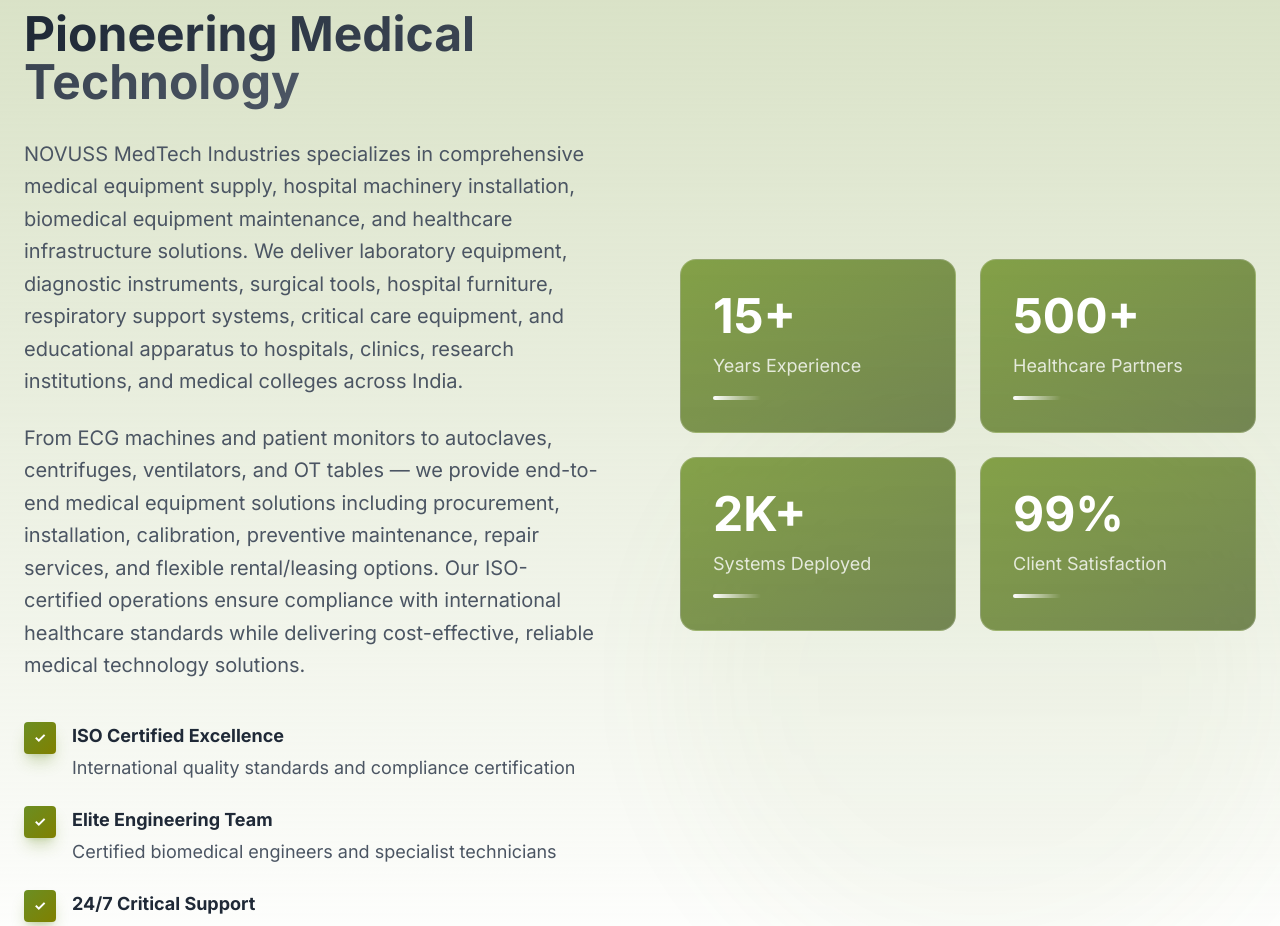
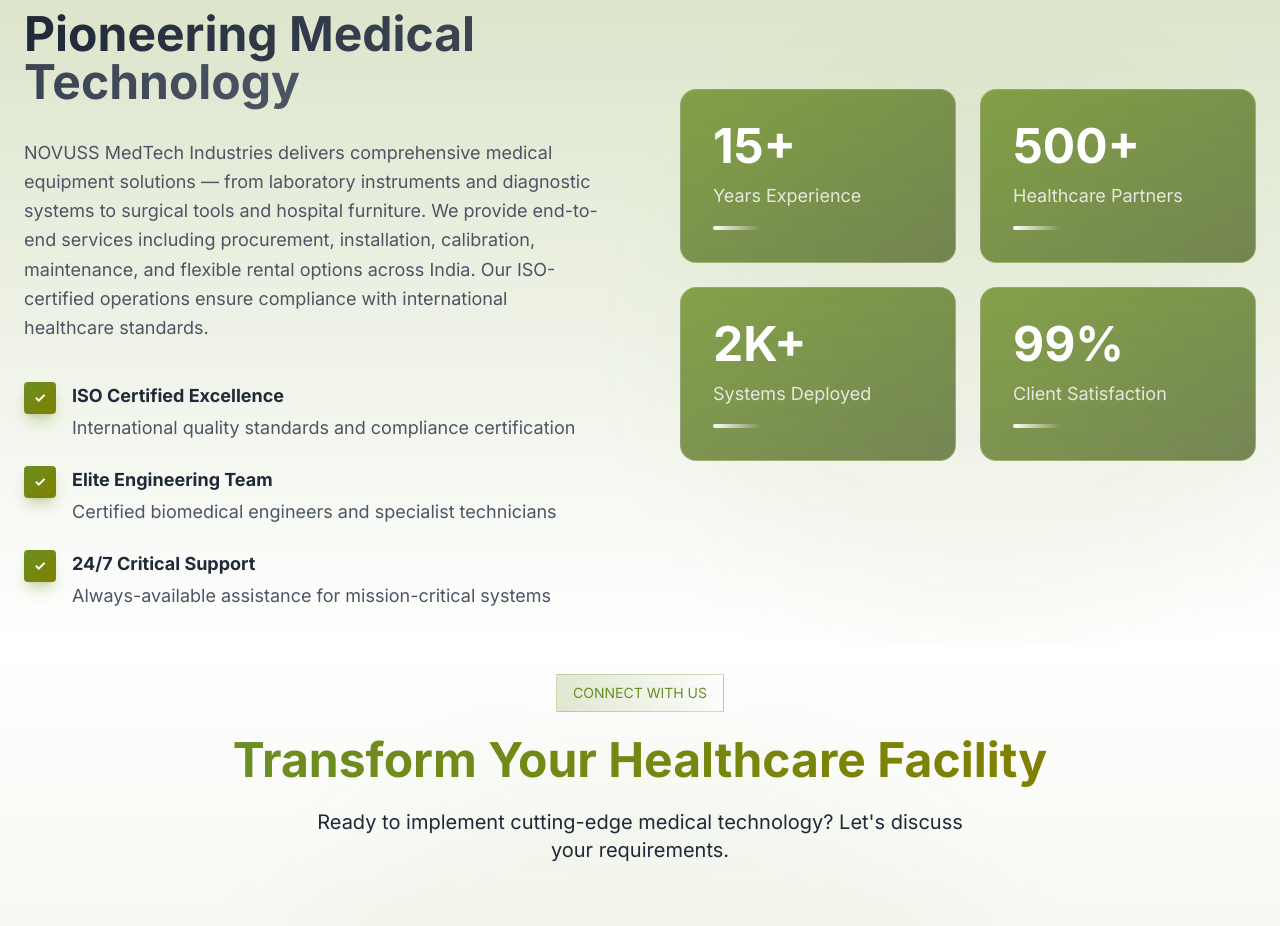
Before and after one commit to nikhilbhardwaj15/novuss-medtech-website, a React (Vite) app: page / in a window 1280 px wide. Shown: the part 2100-3026 px from the top of the page. Built offline with nearby package versions, Linux system fonts and the light colour scheme.

Commit message:
Shortened Industry Leadership text and reduced font size from xl to lg

```diff
--- a/src/App.tsx
+++ b/src/App.tsx
@@ -324,11 +324,8 @@ function HomePage() {
                   Pioneering Medical Technology
                 </span>
               </h2>
-              <p className="text-gray-600 text-xl leading-relaxed mb-6">
-                NOVUSS MedTech Industries specializes in comprehensive medical equipment supply, hospital machinery installation, biomedical equipment maintenance, and healthcare infrastructure solutions. We deliver laboratory equipment, diagnostic instruments, surgical tools, hospital furniture, respiratory support systems, critical care equipment, and educational apparatus to hospitals, clinics, research institutions, and medical colleges across India.
-              </p>
-              <p className="text-gray-600 text-xl leading-relaxed mb-10">
-                From ECG machines and patient monitors to autoclaves, centrifuges, ventilators, and OT tables — we provide end-to-end medical equipment solutions including procurement, installation, calibration, preventive maintenance, repair services, and flexible rental/leasing options. Our ISO-certified operations ensure compliance with international healthcare standards while delivering cost-effective, reliable medical technology solutions.
+              <p className="text-gray-600 text-lg leading-relaxed mb-10">
+                NOVUSS MedTech Industries delivers comprehensive medical equipment solutions — from laboratory instruments and diagnostic systems to surgical tools and hospital furniture. We provide end-to-end services including procurement, installation, calibration, maintenance, and flexible rental options across India. Our ISO-certified operations ensure compliance with international healthcare standards.
               </p>
               <div className="space-y-6">
                 <div className="flex items-start space-x-4 group">
```
